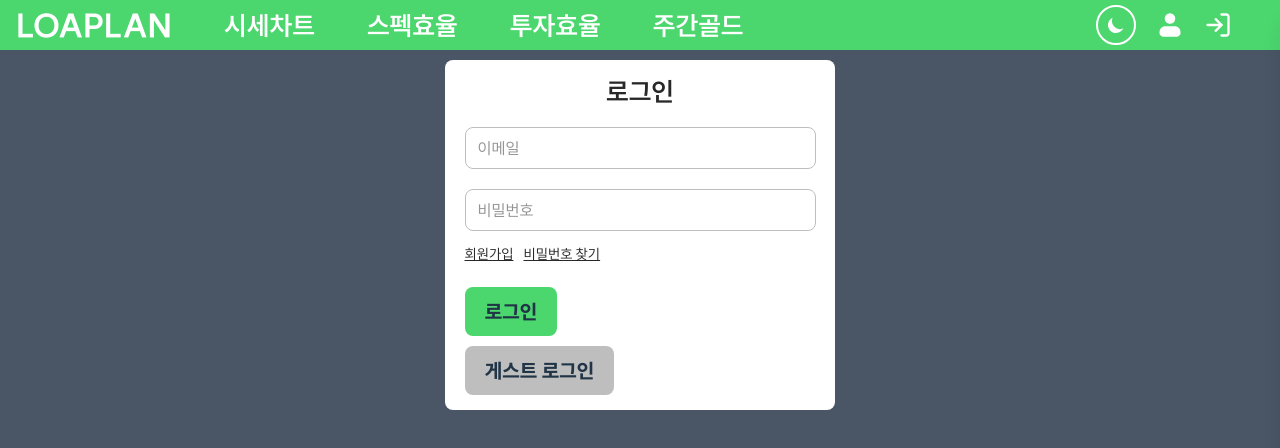
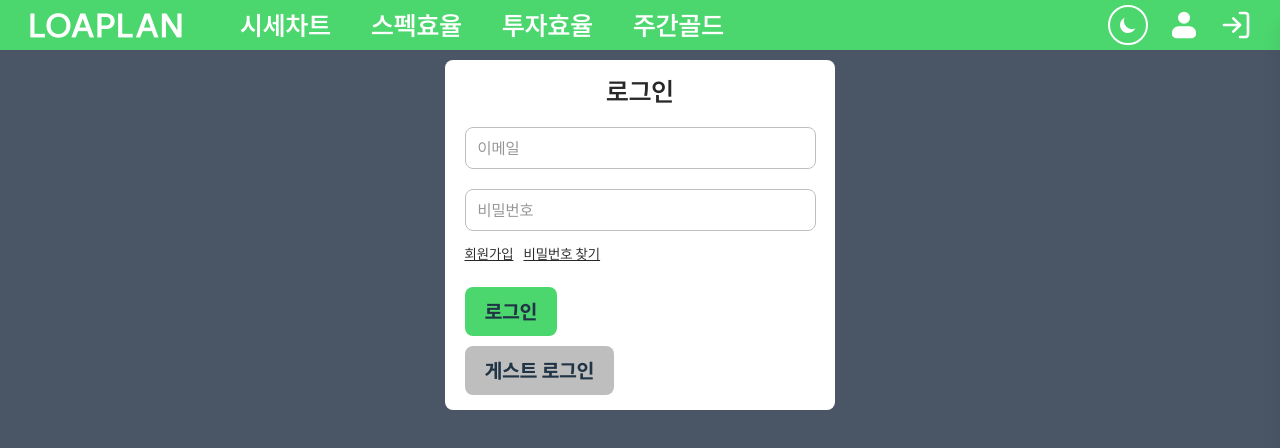
Before and after one commit to mycreature/LoaPlan, a React (Vite) app in the folder Client/: page /login in a window 1280 px wide. Shown: the top 448 px of the page. Built offline with nearby package versions, Linux system fonts and the light colour scheme.

Commit message:
[refactor] Header 피그마와 웹 구현 간 간격/규격 일치 및 정리

```diff
--- a/Client/src/layouts/Header.tsx
+++ b/Client/src/layouts/Header.tsx
@@ -39,22 +39,21 @@ const Header = () => {
     <header
       className={`fixed top-0 left-0 z-50 h-[50px] w-full transition-colors ${darkMode ? 'bg-black' : 'bg-green'}`}
     >
-      <div className='h-full w-full'>
+      <div className='flex h-full items-center px-7'>
         {/* 로고 */}
-        <div className='flex h-full items-center'>
-          <Link to='/' className='flex h-full items-center pr-11'>
-            <h1 className='pl-4 text-white'>LOAPLAN</h1>
+        <Link to='/' className='mr-13'>
+          <h1 className='w-40 text-white'>LOAPLAN</h1>
         </Link>
 
         {/* 해더바 메뉴들 */}
-          <nav className='hidden space-x-11 pr-6 lg:flex'>
+        <nav className='hidden gap-10 lg:flex'>
           {navLinks.map(({ to, label }) => (
             <Link key={to} to={to} className='flex h-full items-center whitespace-nowrap'>
-                <h2 className='pl-2 text-white'>{label}</h2>
+              <h2 className='w-[91px] text-white'>{label}</h2>
             </Link>
           ))}
         </nav>
-          <div className='mr-7 ml-auto flex items-center space-x-5'>
+        <div className='mr-0 ml-auto flex gap-5'>
           {/* 다크모드 토글 버튼 */}
           <button
             onClick={toggleDarkMode}
@@ -73,14 +72,14 @@ const Header = () => {
 
           {/* 계정 링크 */}
           <div className='hidden items-center justify-center lg:flex'>
-              <Link to='/Userinfo' className='flex h-7 w-7 items-center'>
+            <Link to='/Userinfo' className='flex h-8 w-8 items-center'>
               <img src='/icons/avatar.svg' alt='avatar' className='h-full w-full rounded-full' />
             </Link>
           </div>
 
           {/* 로그아웃 버튼 */}
           <div className='hidden items-center justify-center lg:flex'>
-              <button className='h-7 w-7 border-none bg-transparent p-0'>
+            <button className='h-8 w-8 border-none bg-transparent p-0'>
               <img
                 src='/icons/logout.svg'
                 alt='logout'
@@ -91,11 +90,11 @@ const Header = () => {
           </div>
           {/* 사이드바 메뉴 (햄버거 메뉴)*/}
           <button
-              className='m-0 border-none bg-transparent p-0 lg:hidden'
+            className='m-0 h-8 w-8 border-none bg-transparent p-0 lg:hidden'
             onClick={toggleSideOpen}
             style={{ display: 'inline-flex' }}
           >
-              <img src='/icons/hamburgerMenu.svg' className='h-7 w-7' alt='menu' />
+            <img src='/icons/hamburgerMenu.svg' alt='menu' />
           </button>
           {/* 사이드바 요소*/}
           <Sidebar isOpen={isOpen} onClose={closeSidebar}>
@@ -169,7 +168,6 @@ const Header = () => {
           </Sidebar>
         </div>
       </div>
-      </div>
     </header>
   )
 }
```
Lines whose indentation alone changed are shown as unchanged.
